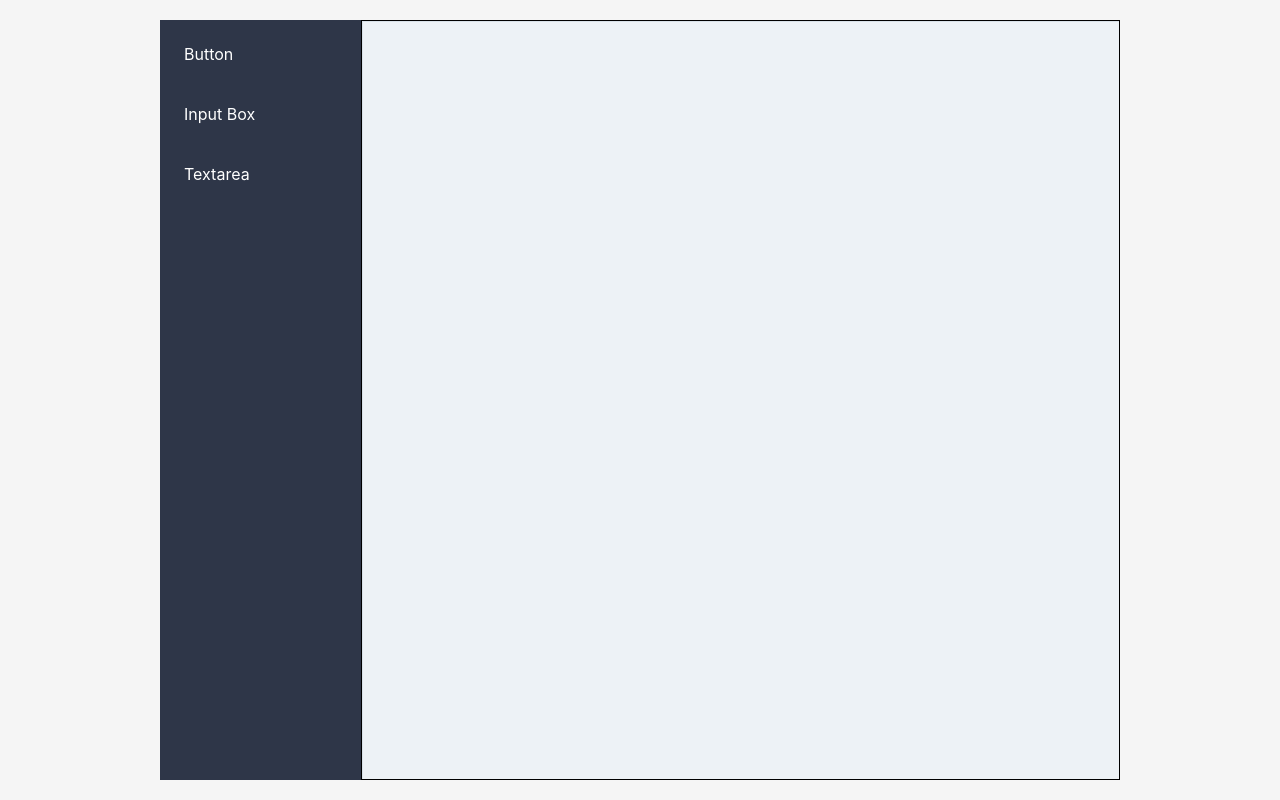
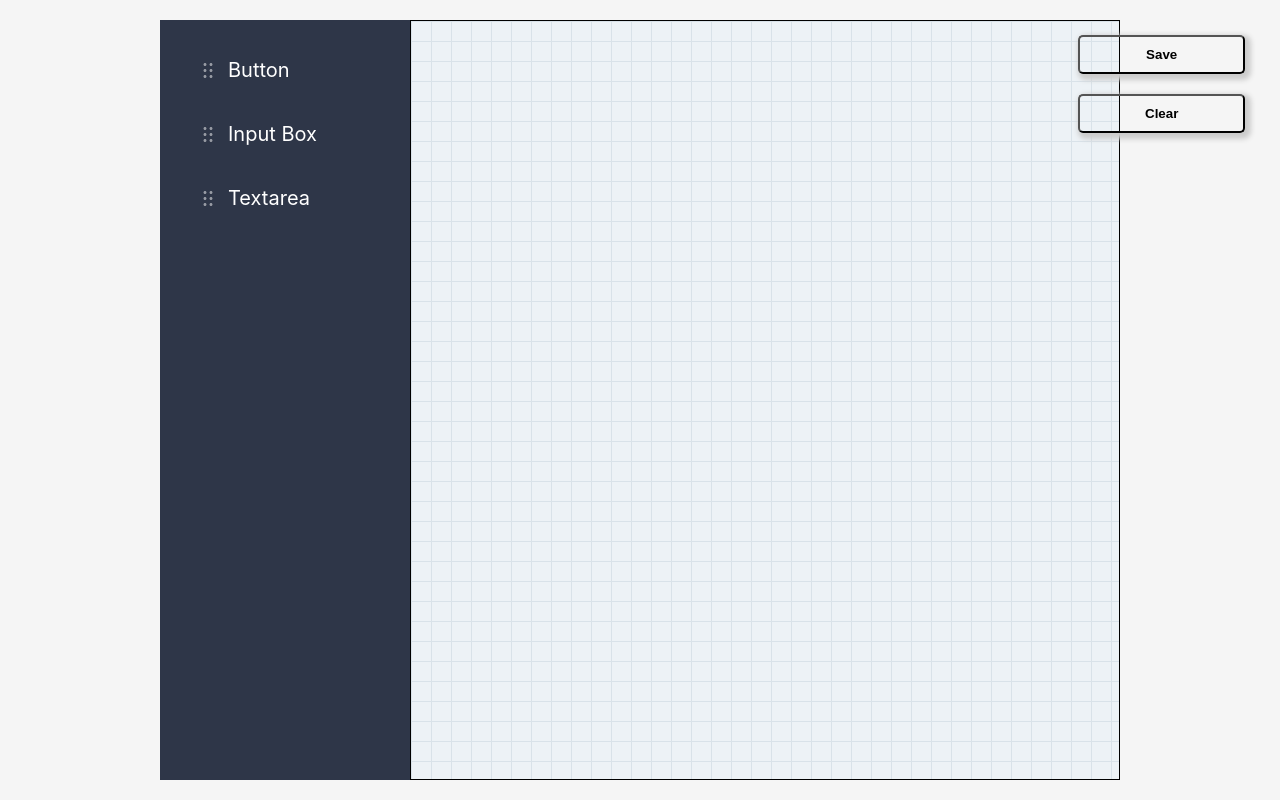
Before and after one commit to tonyACA830/drag-and-drop-react, a React (Create React App) app: page / in a window 1280 px wide. Built offline with nearby package versions, Linux system fonts and the light colour scheme.

Commit message:
save btn , other styles added

```diff
--- a/src/components/droppablePlace/droppable.css
+++ b/src/components/droppablePlace/droppable.css
@@ -1,7 +1,13 @@
 .droppable-wrapper{
-  background-image: linear-gradient(to right, rgb(217, 226, 233) 1px, transparent 1px), linear-gradient(rgb(217, 226, 233) 1px, transparent 1px);
-  background-color: rgb(237, 242, 246);
   width: 100%;
   border: 1px solid;
   overflow-y: scroll;
+  background-image: linear-gradient(to right, rgb(217, 226, 233) 1px, transparent 1px), linear-gradient(rgb(217, 226, 233) 1px, transparent 1px);
+  background-size: 20px 20px;
+  background-color: rgb(237, 242, 246);
 }
+
+.droppable-element{
+  width: 100%;
+  display: flex;
+}
--- a/src/components/droppablePlace/index.js
+++ b/src/components/droppablePlace/index.js
@@ -19,6 +19,7 @@ const DroppablePlace = ({ droppedElements }) => {
               index={index}>
               {(provided, snapshot) => (
                 <div
+                  className="droppable-element"
                   ref={provided.innerRef}
                   {...provided.draggableProps}
                   {...provided.dragHandleProps}
--- a/src/components/renderPlace/index.js
+++ b/src/components/renderPlace/index.js
@@ -46,6 +46,12 @@ const Main = () => {
                 <SideBarRender sidebarElements={sidebarElements} />
                 <DroppablePlace droppedElements={droppedElements} />
             </div>
+
+               <div className="fn-btn">
+                 <button className="save-btn">Save</button>
+                 <button className="clear-btn">Clear</button>
+                </div>
+
         </DragDropContext>
     );
 }
--- a/src/components/renderPlace/main.css
+++ b/src/components/renderPlace/main.css
@@ -6,3 +6,20 @@
   margin: 0 auto;
   height: 100vh;
 }
+
+.fn-btn{
+  position: absolute;
+  top: 0;
+  right: 0;
+  margin: 35px;
+  display:flex;
+  flex-direction: column;
+}
+.save-btn{
+  margin-bottom: 20px;
+}
+
+.save-btn:hover, .clear-btn:hover{
+  cursor: pointer;
+  box-shadow: 3px 3px 3px 3px #B2F5EA;
+}
--- a/src/components/sidebar/index.js
+++ b/src/components/sidebar/index.js
@@ -1,12 +1,14 @@
 import React from 'react';
 import { Droppable, Draggable } from 'react-beautiful-dnd';
 import { getSidebarListStyle, getSidebarItemStyle } from '../../helpers/styleFn.js';
+import {ReactComponent as Menu} from '../../menu.svg';
 import './sidebar.css';
 
 const SideBarRender = ({
     sidebarElements
 }) => {
     return (
+       <div className="sidebar-wrapper">
         <Droppable droppableId="sidebar">
             {(provided, snapshot) => (
                 <div
@@ -27,6 +29,7 @@ const SideBarRender = ({
                                         snapshot.isDragging,
                                         provided.draggableProps.style
                                     )}>
+                                      <Menu/>
                                     {item.content}
                                 </div>
                             )}
@@ -36,6 +39,7 @@ const SideBarRender = ({
                 </div>
             )}
         </Droppable>
+        </div>
     )
 }
 
--- a/src/components/sidebar/sidebar.css
+++ b/src/components/sidebar/sidebar.css
@@ -1,8 +1,29 @@
+.sidebar-wrapper{
+  background-color: #2E3648;
+}
+ .sidebar-element{
+  transition: margin 200ms;
+  margin-left: 1em;
+  margin-top: 20px;
+  margin-bottom: 20px;
+  color: white;
+  font-size: 20px;
+  display: flex;
+  align-items: center;
+ }
+
  .sidebar-element:hover{
-  margin-left: -0.25rem;
-  margin-right: 0.25rem;
+  margin-left: -0.25em;
+  margin-right: 0.25em;
+  color:gray;
   background-color: #B2F5EA;
   box-shadow: 0 1px 3px 0 rgba(0,0,0,0.1), 0 1px 2px 0 rgba(0,0,0,0.06);
-  color: hsl(185, 40%, 23%);
   cursor: move;
  }
+
+ svg{
+  width: 20px;
+  height: 15px;
+  margin-right: 10px;
+  opacity: 0.5;
+ }
--- a/src/helpers/styleFn.js
+++ b/src/helpers/styleFn.js
@@ -9,11 +9,9 @@ export const getSidebarListStyle = isDraggingOver => ({
 
 export const getSidebarItemStyle = (isDragging, draggableStyle) => ({
     userSelect: 'none',
-    padding: grid * 2,
-    margin: `0 0 ${grid}px 0`,
-    color: isDragging?'grey':'white',
+    padding:'10px',
+    color: isDragging&&'grey',
     background: isDragging && '#B2F5EA',
-
     ...draggableStyle
 });
 
```
Also changed, not shown: src/logo.svg (deleted), src/menu.svg (added).
